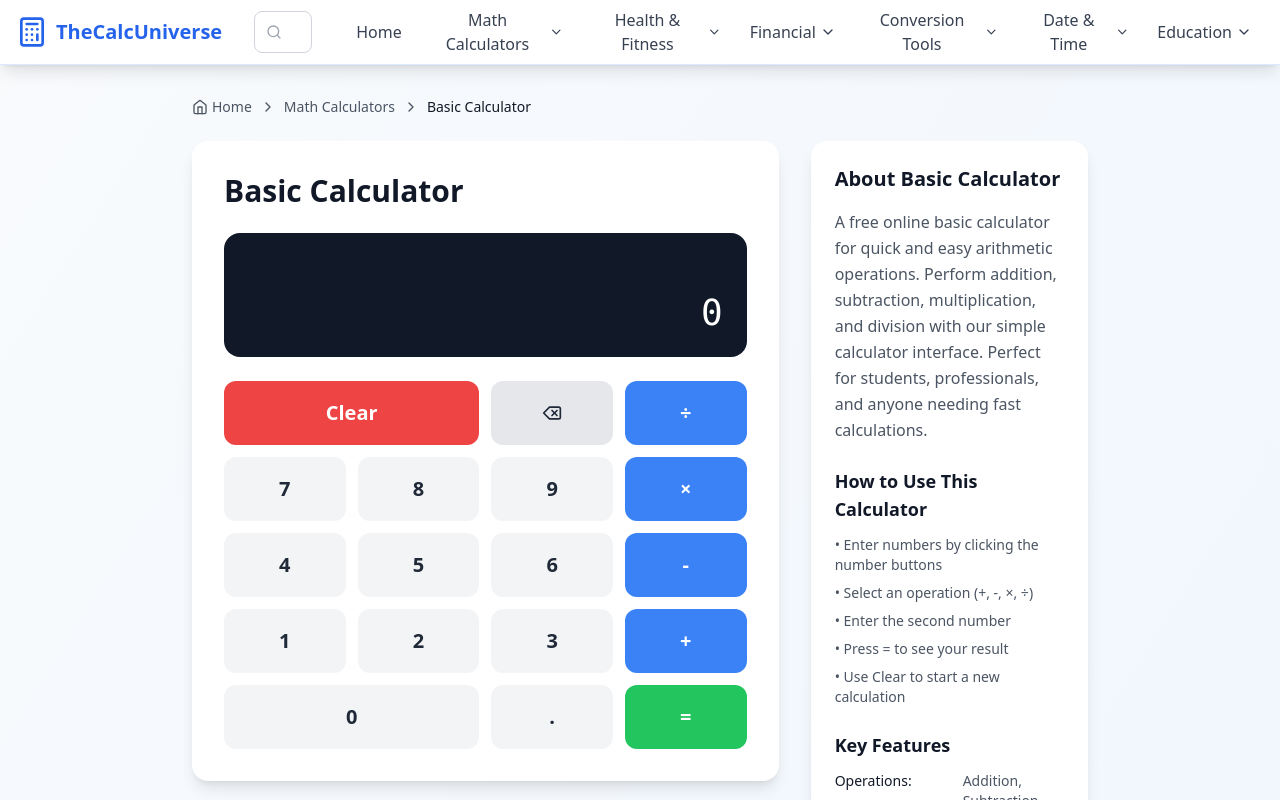
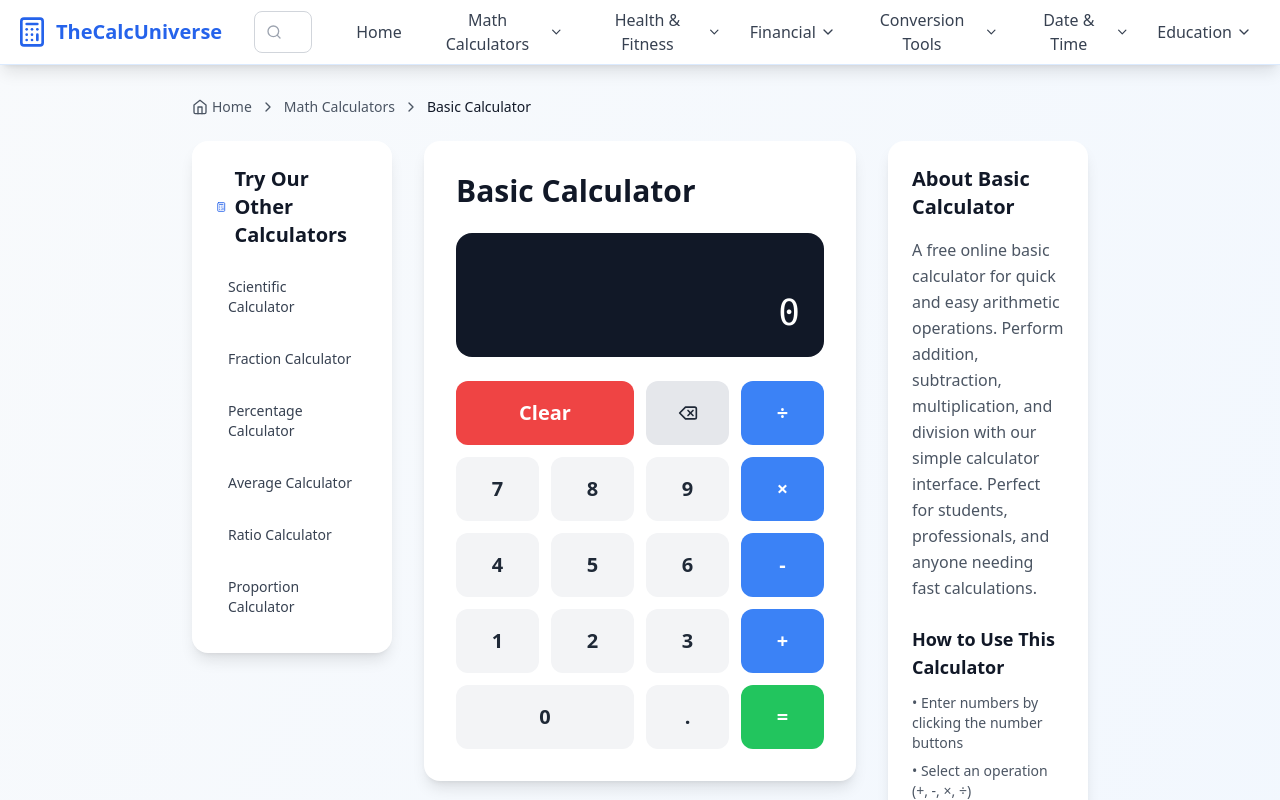
Before and after one commit to shashia401/TheCalcUniverse, a React (Vite) app: page /basic-calculator in a window 1280 px wide. Shown: the top 800 px of the page. Built offline with nearby package versions, Linux system fonts and the light colour scheme.

Commit message:
Updated BasicCalculator.tsx

```diff
--- a/src/pages/calculators/math_calculators/basic_math/BasicCalculator.tsx
+++ b/src/pages/calculators/math_calculators/basic_math/BasicCalculator.tsx
@@ -1,6 +1,6 @@
 import React, { useState } from 'react';
 import { Link } from 'react-router-dom';
-import { Home, ChevronRight, Delete } from 'lucide-react';
+import { Home, ChevronRight, Delete, Calculator } from 'lucide-react';
 
 const BasicCalculator: React.FC = () => {
   const [display, setDisplay] = useState('0');
@@ -120,7 +120,55 @@ const BasicCalculator: React.FC = () => {
         <span className="text-gray-900 font-medium">Basic Calculator</span>
       </nav>
 
-      <div className="grid grid-cols-1 lg:grid-cols-3 gap-8">
+      <div className="grid grid-cols-1 lg:grid-cols-4 gap-8">
+        {/* Related Calculators Sidebar */}
+        <div className="lg:col-span-1">
+          <div className="bg-white rounded-2xl shadow-lg p-6 sticky top-6">
+            <h2 className="text-xl font-bold text-gray-900 mb-4 flex items-center">
+              <Calculator className="w-5 h-5 mr-2 text-blue-600" />
+              Try Our Other Calculators
+            </h2>
+            <div className="space-y-2">
+              <Link
+                to="/scientific-calculator"
+                className="block p-3 rounded-lg hover:bg-blue-50 transition-colors text-gray-700 hover:text-blue-600 text-sm font-medium"
+              >
+                Scientific Calculator
+              </Link>
+              <Link
+                to="/fraction-calculator"
+                className="block p-3 rounded-lg hover:bg-blue-50 transition-colors text-gray-700 hover:text-blue-600 text-sm font-medium"
+              >
+                Fraction Calculator
+              </Link>
+              <Link
+                to="/percentage-calculator"
+                className="block p-3 rounded-lg hover:bg-blue-50 transition-colors text-gray-700 hover:text-blue-600 text-sm font-medium"
+              >
+                Percentage Calculator
+              </Link>
+              <Link
+                to="/average-calculator"
+                className="block p-3 rounded-lg hover:bg-blue-50 transition-colors text-gray-700 hover:text-blue-600 text-sm font-medium"
+              >
+                Average Calculator
+              </Link>
+              <Link
+                to="/ratio-calculator"
+                className="block p-3 rounded-lg hover:bg-blue-50 transition-colors text-gray-700 hover:text-blue-600 text-sm font-medium"
+              >
+                Ratio Calculator
+              </Link>
+              <Link
+                to="/proportion-calculator"
+                className="block p-3 rounded-lg hover:bg-blue-50 transition-colors text-gray-700 hover:text-blue-600 text-sm font-medium"
+              >
+                Proportion Calculator
+              </Link>
+            </div>
+          </div>
+        </div>
+
         {/* Calculator */}
         <div className="lg:col-span-2">
           <div className="bg-white rounded-2xl shadow-lg p-8">
```
